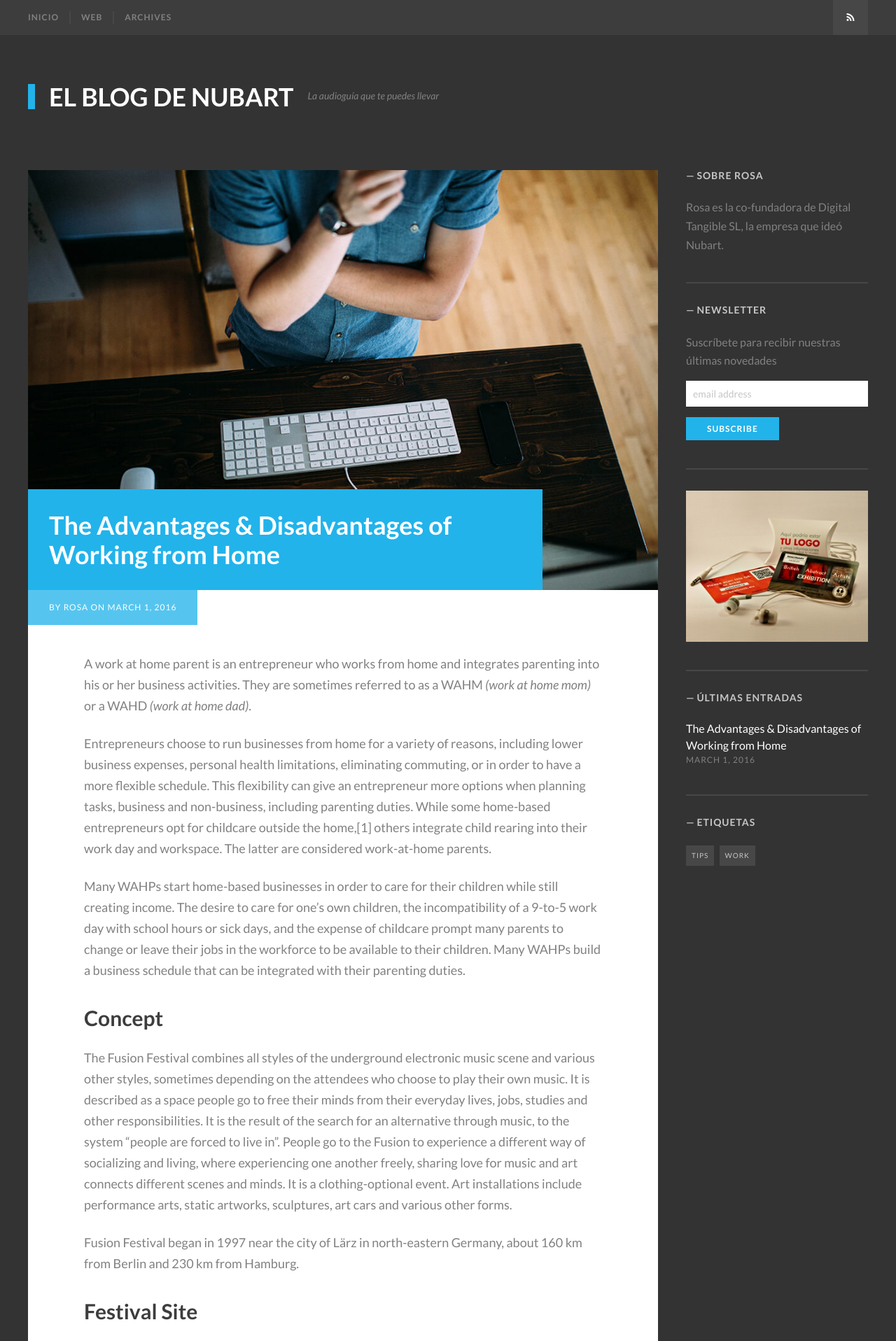
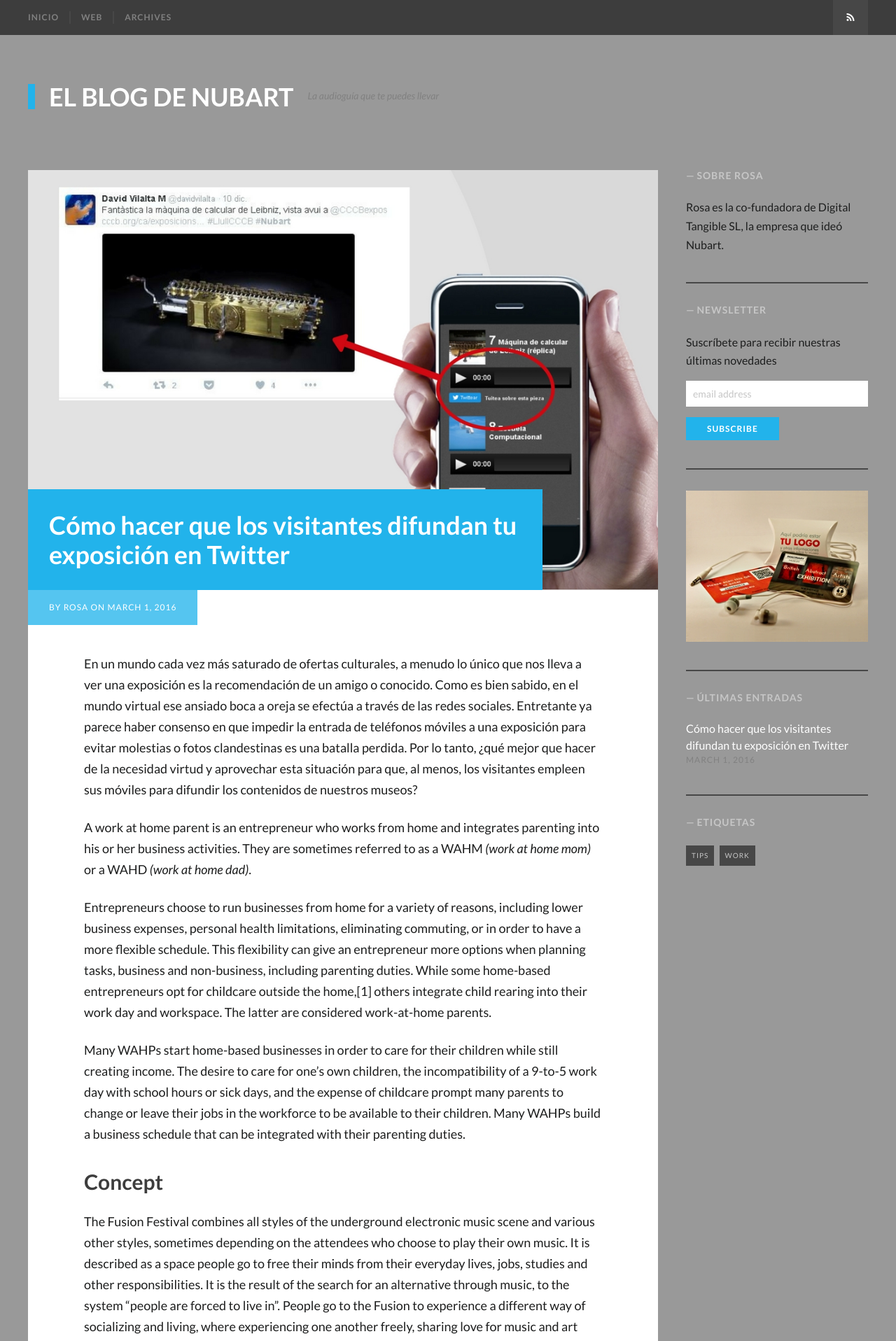
Before and after one commit to nubart/blog-en, a Jekyll site: the page built from _posts/2016-03-01-the-advantages-and-disadvantages-of-working-from-home.md, in a window 1280 px wide. Shown: the top 1916 px of the page at 70% size. Built offline with Jekyll 4.4.1, drawn with Linux system fonts in a browser that asks for light colours; some web fonts are replaced; comment, search, counter and statistics services are not loaded.

Commit message:
blog primera entrada

```diff
--- a/_posts/2016-03-01-the-advantages-and-disadvantages-of-working-from-home.md
+++ b/_posts/2016-03-01-the-advantages-and-disadvantages-of-working-from-home.md
@@ -1,12 +1,14 @@
 ---
 layout: post
-title:  "The Advantages & Disadvantages of Working from Home"
+title:  "Cómo hacer que los visitantes difundan tu exposición en Twitter"
 date:   2016-03-01
-banner_image: Desk.jpg
+banner_image: blog-tuitea-esto.jpg
 tags: [tips, work]
 ---
 
-A work at home parent is an entrepreneur who works from home and integrates parenting into his or her business activities. They are sometimes referred to as a WAHM *(work at home mom)* or a WAHD *(work at home dad)*.
+En un mundo cada vez más saturado de ofertas culturales, a menudo lo único que nos lleva a ver una exposición es la recomendación de un amigo o conocido. Como es bien sabido, en el mundo virtual ese ansiado boca a oreja se efectúa a través de las redes sociales. Entretante ya parece haber consenso en que impedir la entrada de teléfonos móviles a una exposición para evitar molestias o fotos clandestinas es una batalla perdida. Por lo tanto, ¿qué mejor que hacer de la necesidad virtud y aprovechar esta situación para que, al menos, los visitantes empleen sus móviles para difundir los contenidos de nuestros museos?
+
+ A work at home parent is an entrepreneur who works from home and integrates parenting into his or her business activities. They are sometimes referred to as a WAHM *(work at home mom)* or a WAHD *(work at home dad)*.
 
 Entrepreneurs choose to run businesses from home for a variety of reasons, including lower business expenses, personal health limitations, eliminating commuting, or in order to have a more flexible schedule. This flexibility can give an entrepreneur more options when planning tasks, business and non-business, including parenting duties. While some home-based entrepreneurs opt for childcare outside the home,[1] others integrate child rearing into their work day and workspace. The latter are considered work-at-home parents.
 
--- a/_sass/_general.scss
+++ b/_sass/_general.scss
@@ -12,8 +12,8 @@ textarea {
 }
 
 body {
-    background-color: $mine-shaft;
-    color: #818181;
+    background-color: #999999;
+    color: #1d1e1e;
     line-height: 1.66667;
 }
 
```
Also changed, not shown: images/posts/blog-tuitea-esto.jpg (added).
